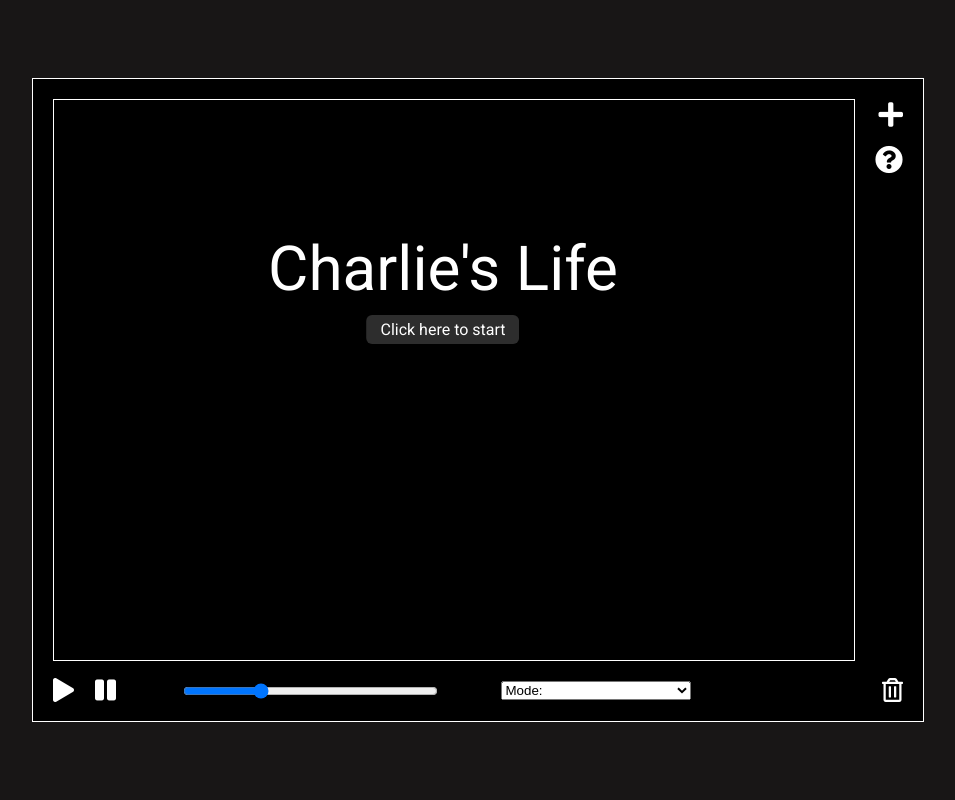
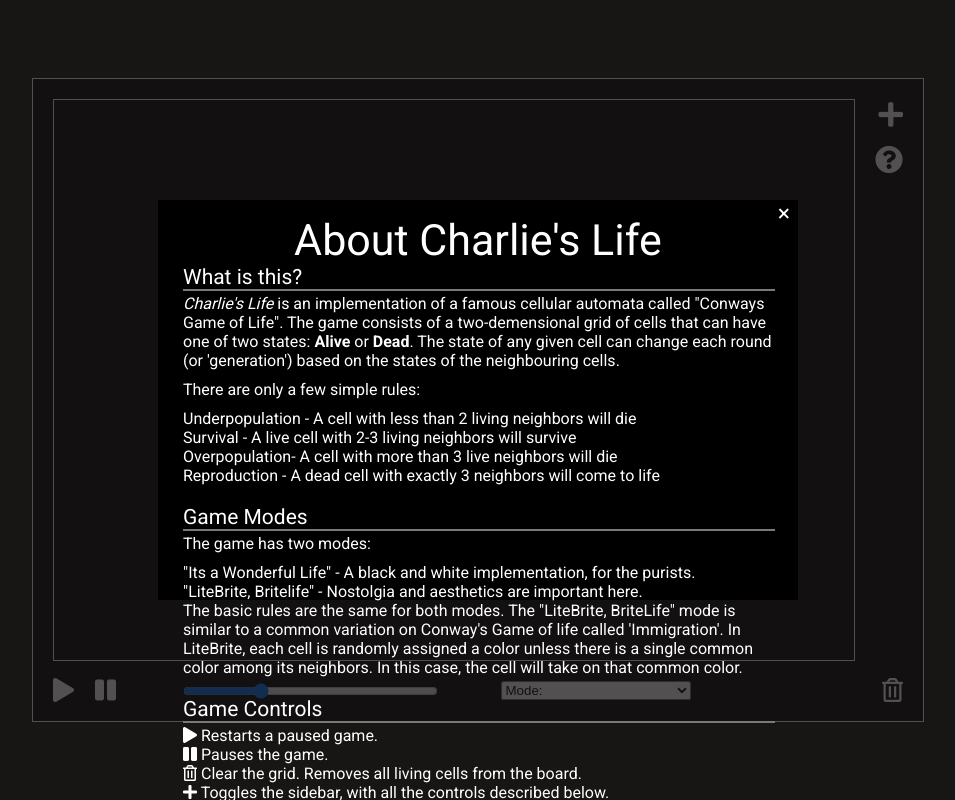
Before and after one commit to cjthom03/Game-of-life, a website built with webpack: page index.html in a window 1280 px wide. Shown: the whole page, without its empty margins (162-1117 px from the left). Built offline with nearby package versions, Linux system fonts and the light colour scheme.

Commit message:
Add all content for the About/Help modal

```diff
--- a/css/game_style.css
+++ b/css/game_style.css
@@ -1,3 +1,66 @@
+.modal-background {
+  position: fixed;
+  top: 0;
+  bottom: 0;
+  left: 0;
+  right: 0;
+  background-color: #181616;
+  opacity: 0.75;
+  z-index: 2;
+}
+
+.modal-child{
+  position: fixed;
+  top: 50%;
+  left: 50%;
+  transform: translate(-50%, -50%);
+  color: white;
+  font-family: 'Roboto', sans-serif;
+  height: 50%;
+  width: 50%;
+  background-color: black;
+  z-index: 3;
+}
+
+.about-container {
+  position: relative;
+  padding: 15px 25px;
+}
+
+.about-header {
+  text-align: center;
+  font-size: 43px;
+}
+
+.about-subheader {
+  margin-bottom: 3px;
+  font-size: 21px;
+}
+
+.about-subheader::after {
+  content: "";
+  border: 1px solid #797979;
+  width: 100%;
+  display: block;
+}
+
+section {
+  margin-bottom: 20px;
+}
+
+p {
+  margin-bottom: 10px;
+}
+
+.close-about-container {
+  font-size: 23px;
+  position: absolute;
+  top: 0;
+  right: 8px;
+  cursor: pointer;
+}
+
+
 .background {
   position: fixed;
   top: 0;
--- a/index.html
+++ b/index.html
@@ -15,8 +15,93 @@
   <body>
     <main>
       <div class="background"></div>
+      <div class="modal-background"></div>
+      <div class="modal-child">
+        <div class="about-container">
+          <div class="close-about-container" id="close-about-container">&times</div>
+          <div class="about-header">
+            About Charlie's Life
+          </div>
+          <section class="about-intro">
+            <div class="about-subheader">What is this?</div>
+            <p><em>Charlie's Life</em> is an implementation of a famous cellular automata called <a href="https://en.wikipedia.org/wiki/Conway%27s_Game_of_Life">"Conways Game of Life"</a>. The game consists of a two-demensional grid of cells that can have one of two states: <strong>Alive</strong> or <strong>Dead</strong>. The state of any given cell can change each round (or 'generation') based on the states of the neighbouring cells.</p>
+            <p>There are only a few simple rules:</p>
+            <ul>
+              <li>Underpopulation - A cell with less than 2 living neighbors will die</li>
+              <li>Survival - A live cell with 2-3 living neighbors will survive</li>
+              <li>Overpopulation- A cell with more than 3 live neighbors will die</li>
+              <li>Reproduction - A dead cell with exactly 3 neighbors will come to life</li>
+            </ul>
+          </section>
+          <section class="about-modes">
+            <div class="about-subheader">Game Modes</div>
+            <p>The game has two modes:</p>
+            <ul>
+              <li>"Its a Wonderful Life" - A black and white implementation, for the purists.</li>
+              <li>"LiteBrite, Britelife" - Nostolgia and aesthetics are important here.</li>
+            </ul>
+            <p>The basic rules are the same for both modes. The "LiteBrite, BriteLife" mode is similar to a common variation on Conway's Game of life called 'Immigration'. In LiteBrite, each cell is randomly assigned a color unless there is a single common color among its neighbors. In this case, the cell will take on that common color.</p>
+
+          </section>
+          <section class="about-controls">
+            <div class="about-subheader">Game Controls</div>
+
+            <div class="">
+              <i class="fas fa-play"></i>
+              <span>Restarts a paused game.</span>
+            </div>
+
+            <div class="">
+              <i class="fas fa-pause"></i>
+              <span>Pauses the game.</span>
+            </div>
+
+            <div class="">
+              <i class="far fa-trash-alt"></i>
+              <span>Clear the grid. Removes all living cells from the board.</span>
+            </div>
+
+            <div class="">
+              <i class="fas fa-plus"></i>
+              <span>Toggles the sidebar, with all the controls described below.</span>
+            </div>
+
+            <div class="">
+              <i class="fas fa-redo-alt"></i>
+              <span>Brings a random number of cells to life.</span>
+            </div>
+
+            <p>The remaining controls all add certain shapes to the grid of cells. Click on each control to activate the shape, then click on the board to add the shape. Try clearing the entire board before adding each shape to get a better idea of how they work.</p>
+
+            <div class="">
+              <i class="fas fa-ellipsis-h"></i>
+              <span>Add a full row of cells to the grid</span>
+            </div>
+
+            <div class="">
+              <i class="fas fa-ellipsis-v"></i>
+              <span>Add a full column of cells to the grid</span>
+            </div>
+
+            <div class="">
+              <i class="far fa-paper-plane"></i>
+              <span>Add a shape known as a "glider"</span>
+            </div>
+
+            <div class="">
+              <i class="fas fa-fighter-jet"></i>
+              <span>Add a shape known as a "Gospel glider gun"</span>
+            </div>
+
+            <div class="">
+              <i class="fas fa-space-shuttle"></i>
+              <span>Add a shape known as a "Copperhead spaceship"</span>
+            </div>
+          </section>
+        </div>
+      </div>
       <div class="title-wrapper">
-        <div class="title animated fadeInDown">
+        <div class="title">
           <span>Charlie's Life</span>
         </div>
         <div class="start animated fadeInDown" id="start">
--- a/scripts/actions.js
+++ b/scripts/actions.js
@@ -6,7 +6,6 @@ export const setEventListeners = game => {
   addEvent('#pause', () => game.pause() );
   addEvent('#play', () => game.play() );
   addEvent('#clear', () => game.clearBoard() );
-  addEvent('#toggle-sidebar', () => toggleSidebar());
   addEvent('#speed', (e) => changeSpeed(e, game), 'change');
   addEvent('#rules', (e) => changeRules(e, game), 'change');
   let sidebar = new SideBarActions(game);
@@ -28,6 +27,7 @@ const startButtonEvents = game => {
       child.classList.add('animated','fadeOutUp');
     });
 
+    addEvent('#toggle-sidebar', () => toggleSidebar());
     game.start();
   });
 };
--- a/scripts/index.js
+++ b/scripts/index.js
@@ -3,10 +3,5 @@ import { setEventListeners } from './actions';
 
 document.addEventListener('DOMContentLoaded', () => {
   let game = new Game;
-
-  // TEST START
-  window.game = game;
-  // TEST END
-
   setEventListeners(game);
 });
```
Also changed, not shown: scripts/bundle.js (+3 -8 lines).
